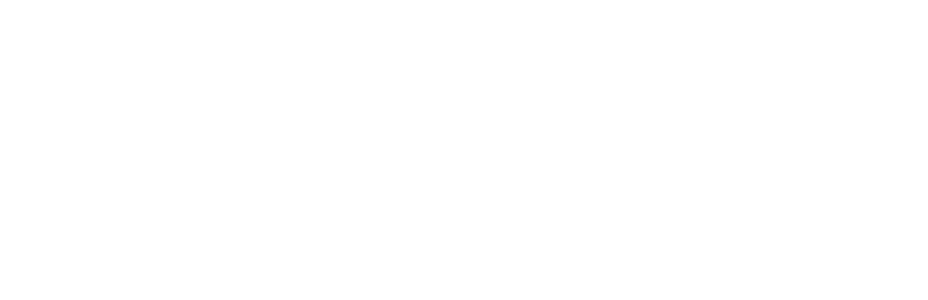
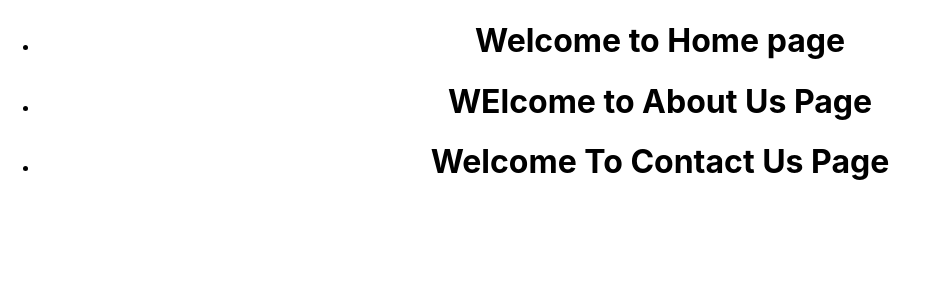
Before and after one commit to Maleesha2001-malee/IT3133-Day08-Practical, a React (Create React App) app in the folder day08/: page / in a window 1280 px wide. Shown: the top 300 px of the page, without its empty margins (0-928 px from the left). Built offline with nearby package versions, Linux system fonts and the light colour scheme.

Commit message:
Add list

```diff
--- a/day08/src/App.js
+++ b/day08/src/App.js
@@ -7,7 +7,11 @@
 function App() {
   return (
     <div className="App">
-
+      <ul>
+        <li><Home/></li>
+        <li><About/></li>
+        <li><Contact/></li>
+      </ul>
     </div>
   );
 }
```
